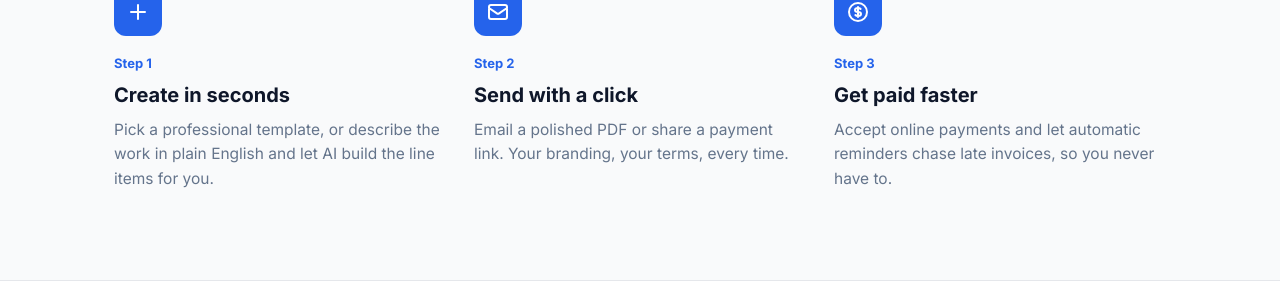
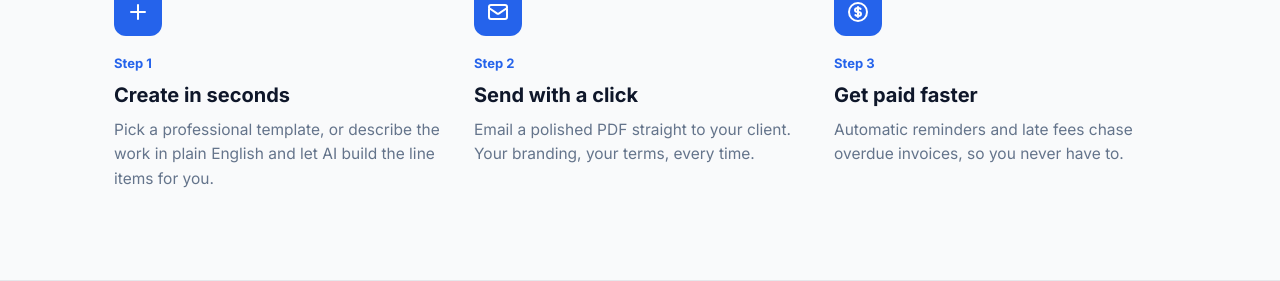
Before and after one commit to ryanpate/invoice-generator, a Django app: template templates/landing/index.html in a window 1280 px wide. Shown: the part 1187-1468 px from the top of the page. Run offline with Django 4.2, Linux system fonts and the light colour scheme; the template is opened without the code that fills it, so the values that code supplies are empty; some libraries are stand-ins or nearby versions.

Commit message:
fix(landing): remove online-payments overclaim from How-it-works steps
Step 2 promised "share a payment link" and Step 3 "Accept online
payments", but client-facing online payment requires the Business-tier
client portal + Stripe Connect — a Free/Pro signup expecting payment
links would churn disappointed. Reworded to what the product delivers
on the tiers people actually land on: PDF emailing (all tiers) and
automatic reminders + late fees (Pro).

Co-Authored-By: Claude Fable 5 <noreply@anthropic.com>

```diff
--- a/templates/landing/index.html
+++ b/templates/landing/index.html
@@ -225,7 +225,7 @@
         </div>
         <div style="font-size:13px; font-weight:700; color:var(--accent); margin-bottom:6px;">{% trans "Step 2" %}</div>
         <h3 style="font-size:20px; font-weight:700; color:var(--ink); margin:0 0 8px;">{% trans "Send with a click" %}</h3>
-        <p style="font-size:15.5px; color:var(--muted); line-height:1.6; margin:0;">{% trans "Email a polished PDF or share a payment link. Your branding, your terms, every time." %}</p>
+        <p style="font-size:15.5px; color:var(--muted); line-height:1.6; margin:0;">{% trans "Email a polished PDF straight to your client. Your branding, your terms, every time." %}</p>
       </div>
       <div>
         <div style="width:48px; height:48px; border-radius:12px; background:var(--accent); color:#fff; display:flex; align-items:center; justify-content:center; margin-bottom:18px;">
@@ -233,7 +233,7 @@
         </div>
         <div style="font-size:13px; font-weight:700; color:var(--accent); margin-bottom:6px;">{% trans "Step 3" %}</div>
         <h3 style="font-size:20px; font-weight:700; color:var(--ink); margin:0 0 8px;">{% trans "Get paid faster" %}</h3>
-        <p style="font-size:15.5px; color:var(--muted); line-height:1.6; margin:0;">{% trans "Accept online payments and let automatic reminders chase late invoices, so you never have to." %}</p>
+        <p style="font-size:15.5px; color:var(--muted); line-height:1.6; margin:0;">{% trans "Automatic reminders and late fees chase overdue invoices, so you never have to." %}</p>
       </div>
     </div>
   </section>
```
